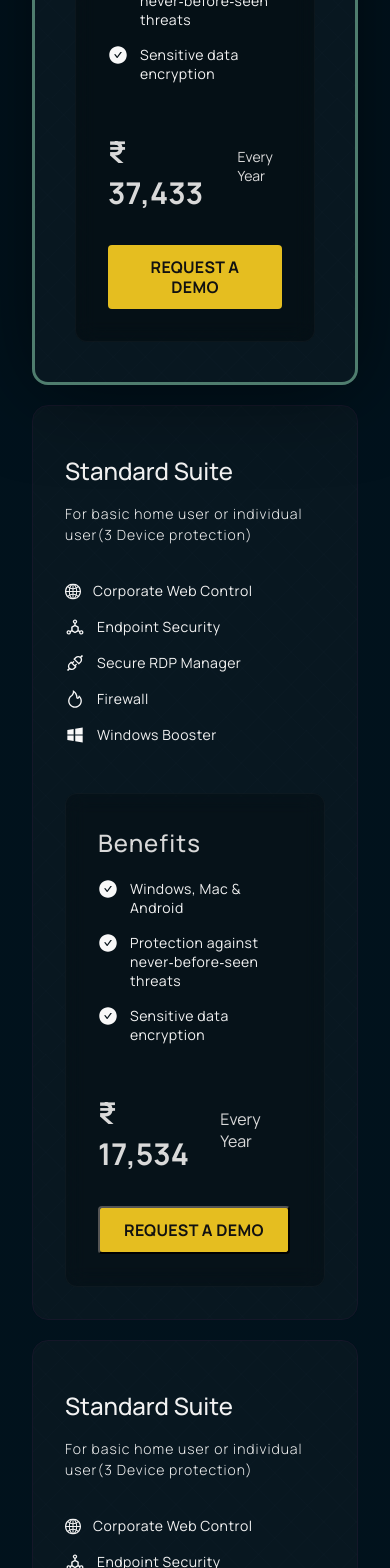
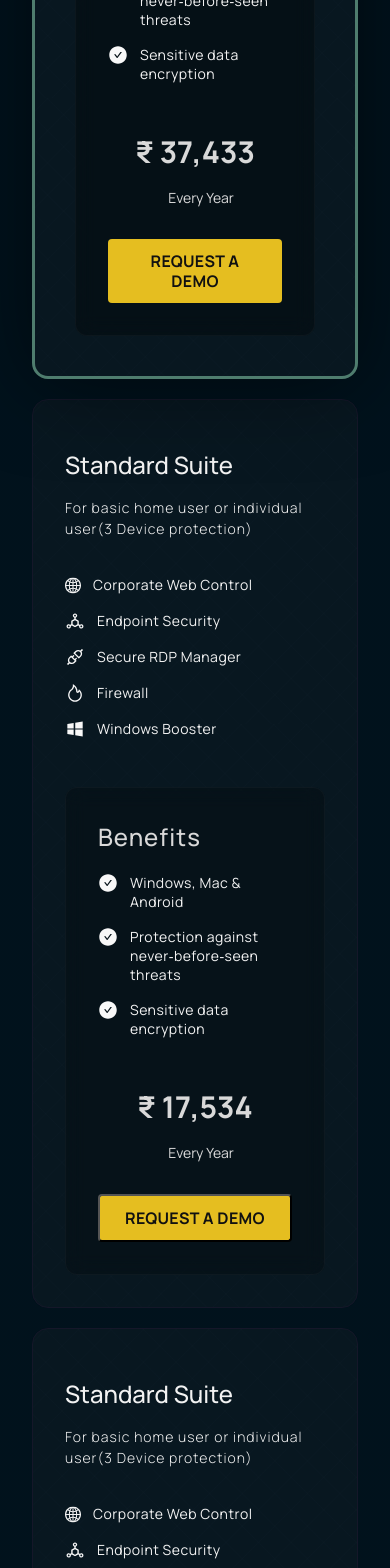
Before and after one commit to hiTushar/barasingha, a React (Create React App) app: page /productspage in a window 390 px wide. Shown: the part 4760-6328 px from the top of the page. Built offline with nearby package versions, Linux system fonts and the light colour scheme; the HTML template or start-up script is replaced by a standard one.

Commit message:
Fix mobile screen layout in suite pricing card

```diff
--- a/src/components/pages/Common/SuitePricing/products_SuitePricing.scss
+++ b/src/components/pages/Common/SuitePricing/products_SuitePricing.scss
@@ -140,8 +140,9 @@
                   font-style: normal;
                   font-weight: 700;
                   line-height: normal;
-                  @media (max-width: 768px) {
+                  @media (max-width: 430px) {
                      font-size: 30px;
+                     text-align: center;
                   }
                }
                .year {
@@ -155,6 +156,16 @@
                   line-height: normal;
                   padding-left: 12px;
                   padding-top: 16px;
+                  min-width: fit-content;
+                  @media (max-width: 430px) {
+                     font-size: 14px;
+                  }
+               }
+
+               @media (max-width: 430px) {
+                  display: flex;
+                  flex-direction: column;
+                  align-items: center;
                }
             }
             .btn_container {
@@ -165,6 +176,7 @@
                align-self: stretch;
                border-radius: 4px;
                background: var(--Linear, #e5be20);
+               width: 100%;
                .demo {
                   color: #111;
                   font-family: Manrope;
@@ -311,9 +323,10 @@
                   font-style: normal;
                   font-weight: 700;
                   line-height: normal;
-                  @media (max-width: 768px) {
+                  @media (max-width: 430px) {
                      width:100%;
                      font-size: 30px;
+                     text-align: center;
                   }
                }
 
@@ -328,9 +341,16 @@
                   line-height: normal;
                   padding-left: 12px;
                   padding-top: 16px;
-                  @media (max-width: 768px) {
+                  min-width: fit-content;
+                  @media (max-width: 430px) {
                      font-size: 14px;
                   }
+               }
+
+               @media (max-width: 430px) {
+                  display: flex;
+                  flex-direction: column;
+                  align-items: center;
                }
             }
             .btn_container {
@@ -341,6 +361,7 @@
                align-self: stretch;
                border-radius: 4px;
                background: var(--Linear, #e5be20);
+               width: 100%;
                .demo {
                   color: #111;
                   font-family: Manrope;
```
